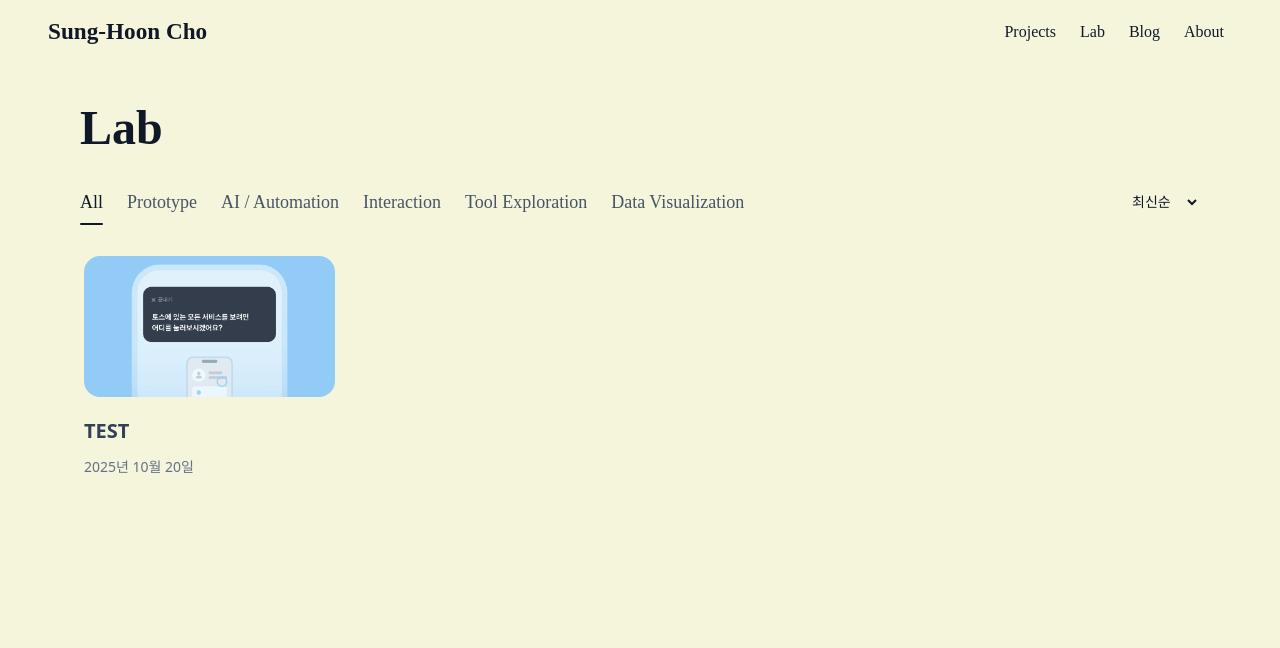
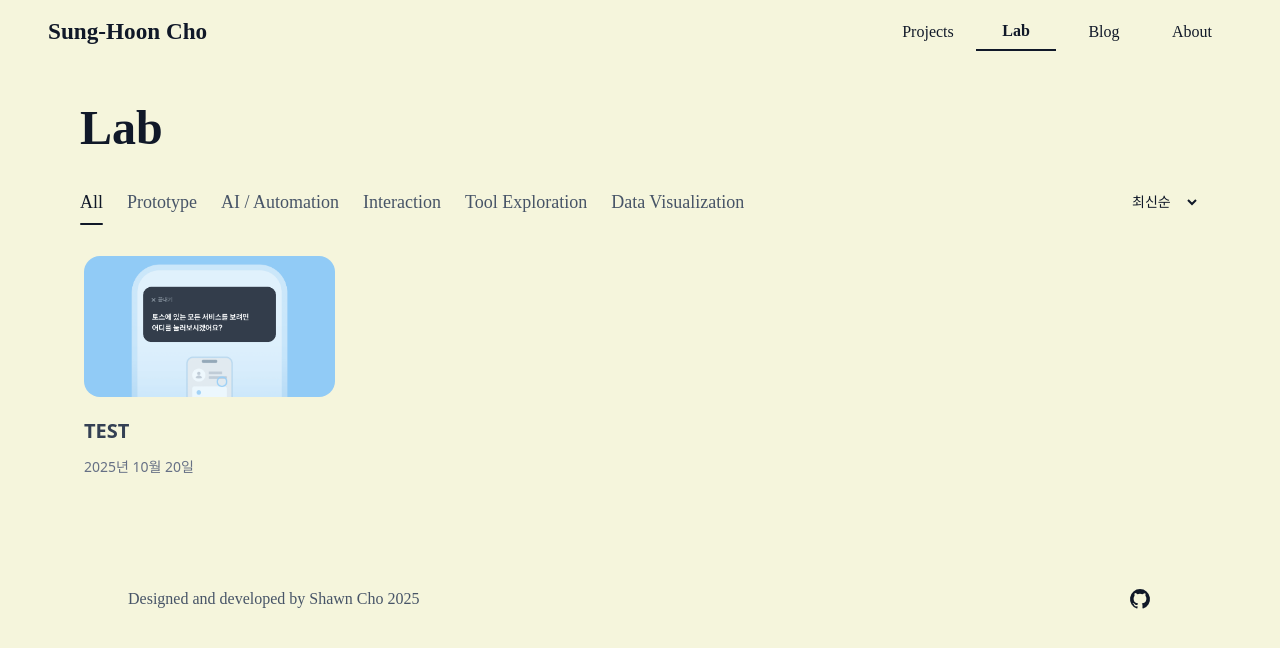
Before and after one commit to syunghoon/portfolio-ver4, a React (Vite) app: page /lab in a window 1280 px wide. Shown: the top 648 px of the page. Built offline with nearby package versions, Linux system fonts and the light colour scheme; a web font is replaced by a local one.

Commit message:
style: Header, Footer 컴포넌트 구현

```diff
--- a/src/App.jsx
+++ b/src/App.jsx
@@ -5,7 +5,8 @@ import Projects from "./pages/Projects";
 import Lab from "./pages/Lab";
 import Blog from "./pages/Blog";
 import Post from "./pages/Posts";
-import Header from "./components/header/Header";
+import Header from "./components/Header/Header";
+import Footer from "./components/Footer/Footer";
 
 function App() {
   return (
@@ -23,6 +24,8 @@ function App() {
           </Routes>
         </div>
       </main>
+
+      <Footer />
     </>
   );
 }
--- /dev/null
+++ b/src/components/Footer/Footer.css
@@ -0,0 +1,37 @@
+.site-footer {
+  margin-top: auto;
+  padding-block: 2.5rem;
+}
+
+.site-footer__container {
+  display: flex;
+  flex-direction: column;
+  align-items: center;
+  justify-content: space-between;
+  gap: 2rem;
+  width: 100%;
+  max-width: var(--layout-max-width);
+  margin: 0 auto;
+  padding-inline: var(--layout-padding-inline);
+  box-sizing: border-box;
+  text-align: center;
+}
+
+.site-footer__meta {
+  font-size: var(--text-sm);
+  color: var(--primary-gray);
+}
+
+.site-footer__social {
+  display: flex;
+  gap: 1.5rem;
+  font-size: var(--text-xl);
+  color: var(--primary-gray);
+}
+
+@media (min-width: 768px) {
+  .site-footer__container {
+    flex-direction: row;
+    text-align: left;
+  }
+}
--- /dev/null
+++ b/src/components/Footer/Footer.jsx
@@ -0,0 +1,60 @@
+import "./Footer.css";
+
+function Footer() {
+  return (
+    <footer className="site-footer">
+      <div className="site-footer__container">
+        <div className="site-footer__meta">
+          <p>Designed and developed by Shawn Cho 2025</p>
+        </div>
+
+        <div className="site-footer__social" aria-label="Social links">
+          {/* <a
+            href="https://instagram.com"
+            target="_blank"
+            rel="noopener noreferrer"
+            aria-label="Instagram"
+            className="site-footer__social-link"
+          >
+            <svg
+              xmlns="http://www.w3.org/2000/svg"
+              fill="currentColor"
+              viewBox="0 0 24 24"
+              width="24"
+              height="24"
+              role="img"
+              aria-hidden="true"
+            >
+              <path d="M7.75 2h8.5A5.75 5.75 0 0 1 22 7.75v8.5A5.75 5.75 0 0 1 16.25 22h-8.5A5.75 5.75 0 0 1 2 16.25v-8.5A5.75 5.75 0 0 1 7.75 2zm0 1.5A4.25 4.25 0 0 0 3.5 7.75v8.5A4.25 4.25 0 0 0 7.75 20.5h8.5a4.25 4.25 0 0 0 4.25-4.25v-8.5A4.25 4.25 0 0 0 16.25 3.5h-8.5zm4.25 3a5.25 5.25 0 1 1 0 10.5a5.25 5.25 0 0 1 0-10.5zm0 1.5a3.75 3.75 0 1 0 0 7.5a3.75 3.75 0 0 0 0-7.5zM17.5 6a1 1 0 1 1 0 2a1 1 0 0 1 0-2z" />
+            </svg>
+          </a> */}
+          <a
+            href="https://github.com/syunghoon"
+            target="_blank"
+            rel="noopener noreferrer"
+            aria-label="GitHub"
+            className="site-footer__social-link"
+          >
+            <svg
+              xmlns="http://www.w3.org/2000/svg"
+              fill="currentColor"
+              viewBox="0 0 24 24"
+              width="24"
+              height="24"
+              role="img"
+              aria-hidden="true"
+            >
+              <path
+                fillRule="evenodd"
+                d="M12 2a10 10 0 0 0-3.162 19.49c.5.09.683-.217.683-.483c0-.237-.008-.868-.013-1.703c-2.782.604-3.37-1.34-3.37-1.34c-.454-1.154-1.11-1.462-1.11-1.462c-.907-.62.069-.607.069-.607c1.003.07 1.53 1.03 1.53 1.03c.89 1.524 2.34 1.084 2.91.83c.092-.645.348-1.084.634-1.334c-2.22-.253-4.555-1.112-4.555-4.945c0-1.092.39-1.985 1.029-2.684c-.103-.253-.447-1.272.098-2.65c0 0 .84-.269 2.75 1.025A9.564 9.564 0 0 1 12 6.844a9.53 9.53 0 0 1 2.504.336c1.91-1.294 2.748-1.025 2.748-1.025c.547 1.378.203 2.397.1 2.65a3.783 3.783 0 0 1 1.028 2.684c0 3.842-2.337 4.69-4.566 4.94c.358.308.678.916.678 1.846c0 1.334-.012 2.41-.012 2.738c0 .267.18.577.688.479A10.002 10.002 0 0 0 12 2Z"
+                clipRule="evenodd"
+              />
+            </svg>
+          </a>
+        </div>
+      </div>
+    </footer>
+  );
+}
+
+export default Footer;
--- a/src/components/Header/Header.css
+++ b/src/components/Header/Header.css
@@ -46,10 +46,11 @@
 }
 
 .site-header__link {
+  width: 5rem;
   display: inline-flex;
+  justify-content: center;
   align-items: center;
-  gap: 0.25rem;
-  border-radius: 0.5rem;
+  gap: 0.5rem;
   padding: 0.375rem 0.5rem;
   font-family: var(--font-body);
   font-weight: var(--font-medium);
@@ -62,3 +63,8 @@
 .site-header__link:focus-visible {
   background-color: var(--secondary-fill);
 }
+
+.site-header__link--active {
+  font-weight: var(--font-bold);
+  border-bottom: 2px solid currentColor;
+}
--- a/src/components/Header/Header.jsx
+++ b/src/components/Header/Header.jsx
@@ -1,8 +1,11 @@
-import { Link } from "react-router-dom";
+import { Link, NavLink } from "react-router-dom";
 
 import "./header.css";
 
 function Header() {
+  const getNavLinkClass = ({ isActive }) =>
+    `site-header__link${isActive ? " site-header__link--active" : ""}`;
+
   return (
     <header className="site-header">
       <div className="site-header__container">
@@ -14,18 +17,19 @@ function Header() {
 
         <div className="site-header__right">
           <nav className="site-header__nav" aria-label="Primary navigation">
-            <Link to="/projects" className="site-header__link">
+            <NavLink to="/projects" className={getNavLinkClass}>
               Projects
-            </Link>
-            <Link to="/Lab" className="site-header__link">
+            </NavLink>
+            <NavLink to="/lab" className={getNavLinkClass}>
               Lab
-            </Link>
-            <Link to="/Blog" className="site-header__link">
+            </NavLink>
+            <NavLink to="/blog" className={getNavLinkClass}>
               Blog
-            </Link>
-            <Link to="/posts/0000-ABOUT" className="site-header__link">
+            </NavLink>
+
+            <NavLink to="/posts/0000-ABOUT" className={getNavLinkClass}>
               About
-            </Link>
+            </NavLink>
           </nav>
         </div>
       </div>
```
